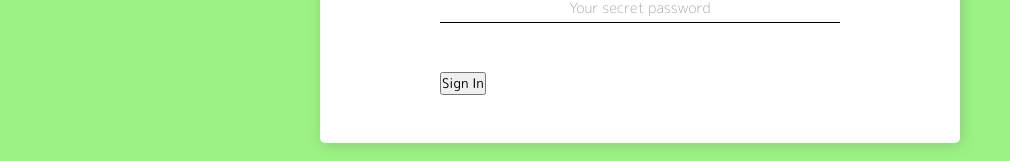
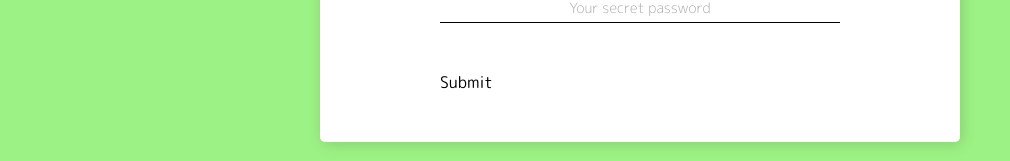
Before and after one commit to Lukasz-Semik/family-dashboard-frontend, a Vue app: page / in a window 1280 px wide. Shown: the part 357-518 px from the top of the page, without its empty margins (0-1010 px from the left). Built offline with nearby package versions, Linux system fonts and the light colour scheme.

Commit message:
start building button component

```diff
--- /dev/null
+++ b/src/components/atoms/Button/Button.scss
@@ -0,0 +1,9 @@
+.button {
+  display: block;
+  text-align: center;
+  font-size: 1rem;
+  border: 0;
+  background-color: transparent;
+  cursor: pointer;
+  outline: none;
+}
--- /dev/null
+++ b/src/components/atoms/Button/Button.vue
@@ -0,0 +1,33 @@
+<template>
+  <button
+    :type="type"
+    :class="[$style.button]"
+    :onClick="handleClick"
+  >{{ translatedText || $t(translationPath) }}</button>
+</template>
+
+<script>
+export default {
+  props: {
+    type: {
+      type: String,
+      default: 'button',
+    },
+    translatedText: {
+      type: String,
+      default: '',
+    },
+    translationPath: {
+      type: String,
+      default: '',
+    },
+  },
+  methods: {
+    handleClick(event) {
+      this.$emit('onClick', event);
+    },
+  },
+};
+</script>
+
+<style lang="scss" module src="./Button.scss" />
--- a/src/components/atoms/Form/Form.vue
+++ b/src/components/atoms/Form/Form.vue
@@ -1,17 +1,23 @@
 <template>
   <form @submit.prevent="handleSubmit" :class="[$style.form]">
     <slot></slot>
+
+    <Button type="submit" translationPath="forms.shared.submit"/>
   </form>
 </template>
 
 <script>
+import Button from '@/components/atoms/Button/Button.vue';
+
 export default {
-  name: 'Form',
   methods: {
     handleSubmit(event) {
       this.$emit('onSubmit', event);
     },
   },
+  components: {
+    Button,
+  },
 };
 </script>
 
--- a/src/components/organisms/SignInForm/SignInForm.vue
+++ b/src/components/organisms/SignInForm/SignInForm.vue
@@ -23,8 +23,6 @@
         hasCenteredText
       />
     </FormRow>
-
-    <button>Sign In</button>
   </Form>
 </template>
 
--- a/src/i18n/forms.js
+++ b/src/i18n/forms.js
@@ -1,5 +1,6 @@
 export default {
   shared: {
+    submit: 'Submit',
     email: {
       label: 'E-mail',
       placeholder: 'E.g. john@gmail.com',
```
